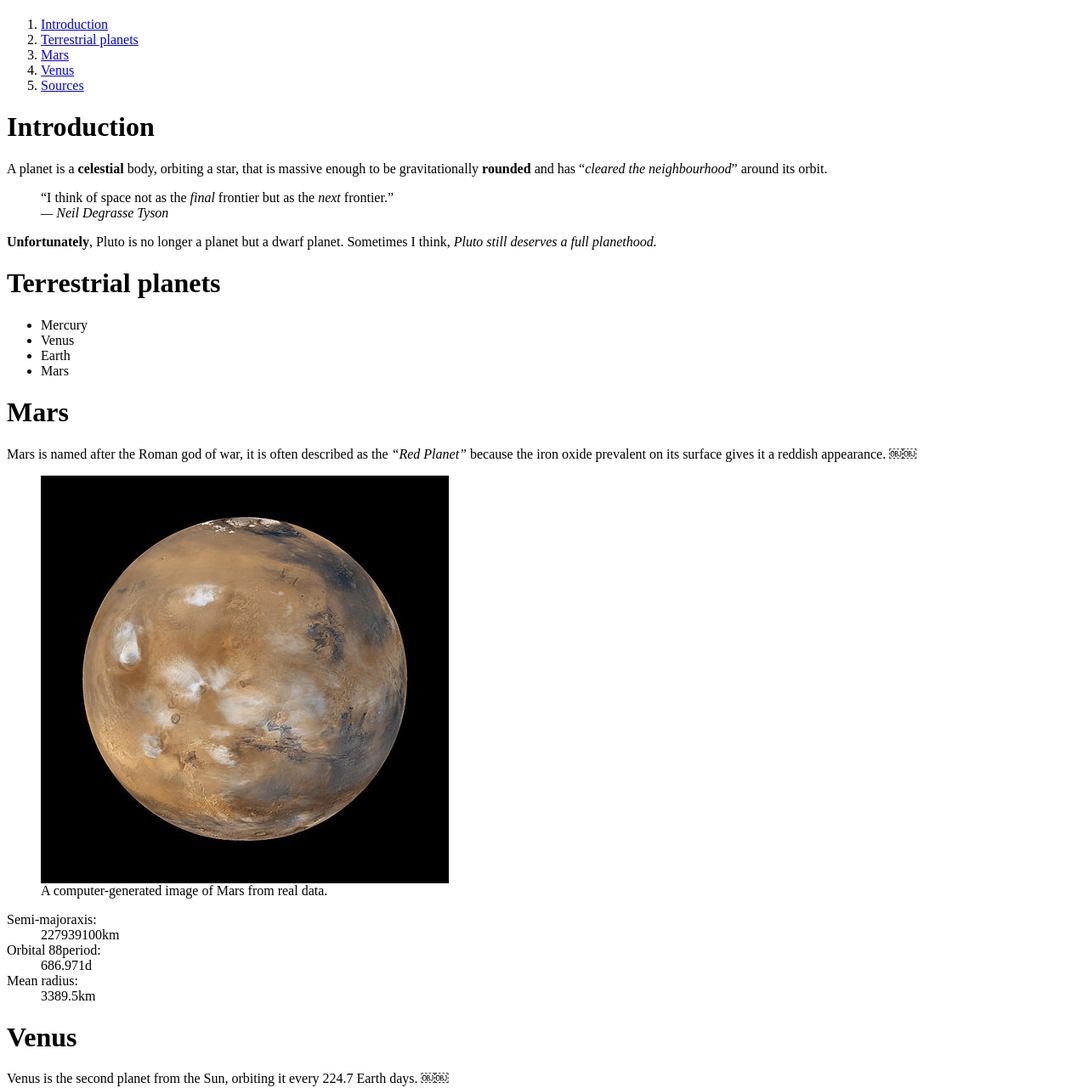
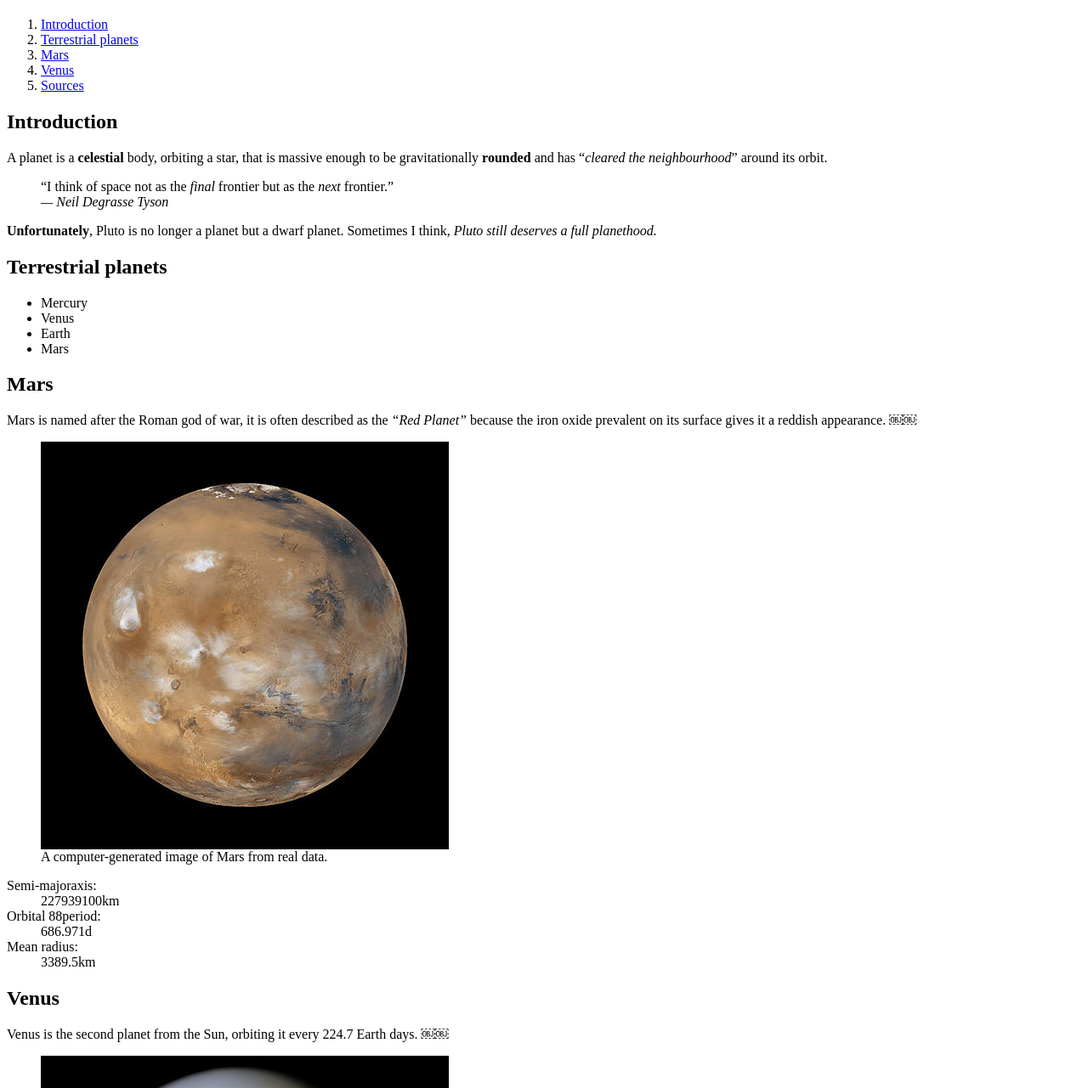
Before and after one commit to Lenzo/dsn1674-assignment-2, a plain HTML site: page index.html in a window 1280 px wide. Shown: the part 86-1367 px from the top of the page at 85% size. Drawn offline with Linux system fonts and the light colour scheme.

Commit message:
Re ordered headings

```diff
--- a/index.html
+++ b/index.html
@@ -19,7 +19,7 @@
       </nav>
 
   <main>
-    <h1>Introduction</h1>
+    <h2>Introduction</h2>
 
       A planet is a <b>celestial</b> body, orbiting a star, that is massive enough to be gravitationally <b>rounded</b> and has <q><i>cleared the neighbourhood</i></q> around its orbit.
 
@@ -31,7 +31,7 @@
         <strong>Unfortunately</strong>, Pluto is no longer a planet but a dwarf planet. Sometimes I think, <i>Pluto still deserves a full planethood.</i>
 
 
-    <h1>Terrestrial planets</h1>
+    <h2>Terrestrial planets</h2>
 
       <ul>
         <li>Mercury</li>
@@ -41,7 +41,7 @@
       </ul>
 
 
-    <h1>Mars</h1>
+    <h2>Mars</h2>
 
       Mars is named after the Roman god of war, it is often described as the <i>“Red Planet”</i> because the iron oxide prevalent on its surface gives it a reddish appearance.
 ￼￼
@@ -59,7 +59,7 @@
 
 
 
-    <h1>Venus</h1>
+    <h2>Venus</h2>
 
       Venus is the second planet from the Sun, orbiting it every 224.7 Earth days.
 ￼￼
@@ -79,7 +79,7 @@
 
   <aside>
     <p>
-    <h1>Sources</h1>
+    <h3>Sources</h3>
       <a href="https://en.wikipedia.org/wiki/Mars">https://en.wikipedia.org/wiki/Mars</a><br>
       <a href="https://en.wikipedia.org/wiki/Venus">https://en.wikipedia.org/wiki/Venus</a>
     </p>
```
